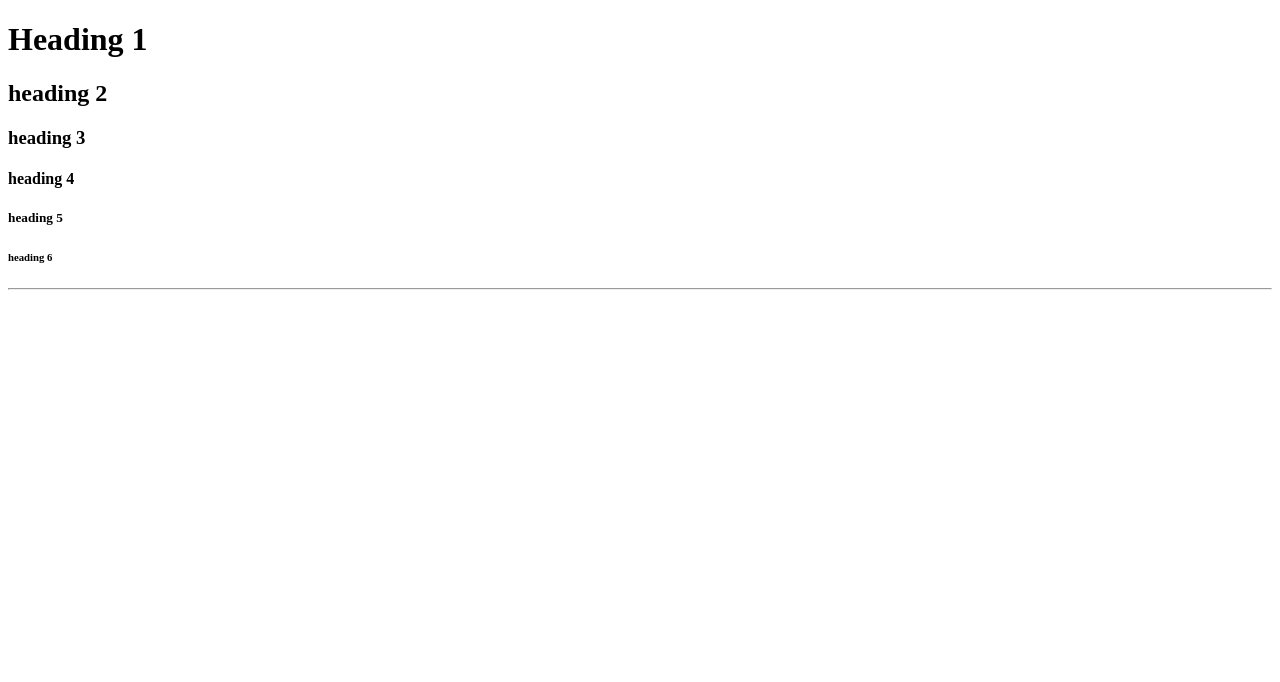
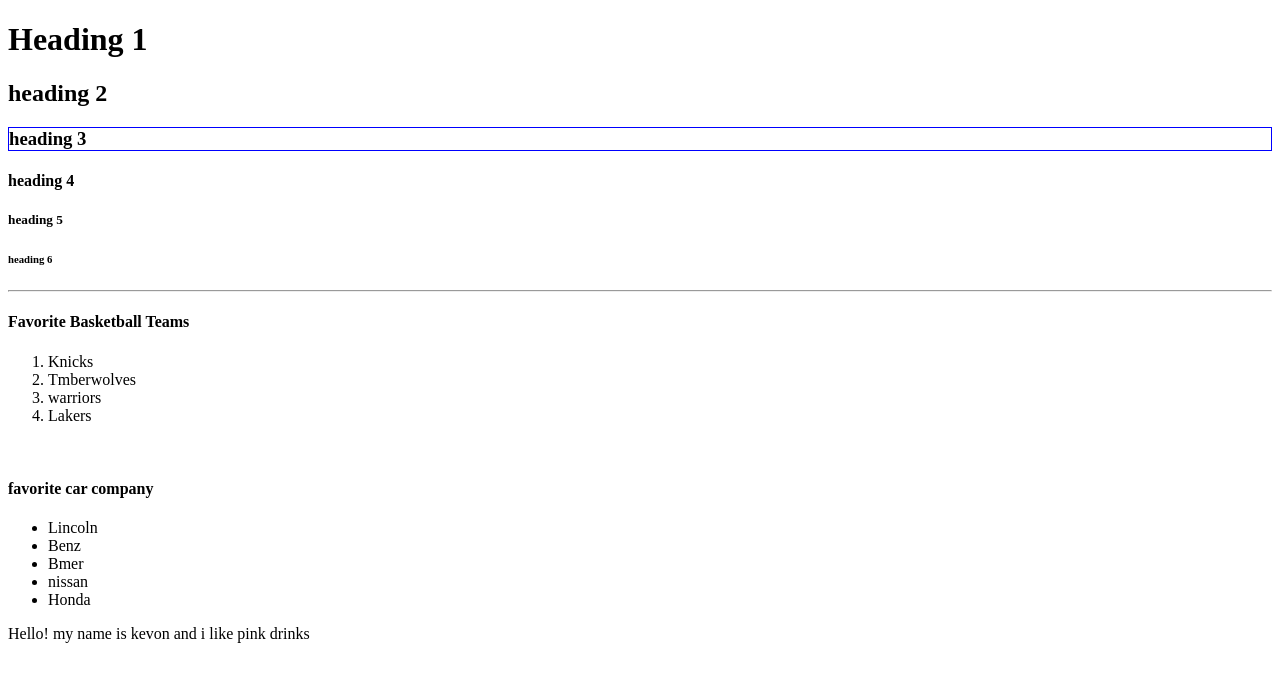
Before and after one commit to kgracie1/SE.111_32_2022, a plain HTML site: page week1_demo/index.html in a window 1280 px wide. Drawn offline with Linux system fonts and the light colour scheme.

Commit message:
end of W1D2 basics setup

```diff
--- a/week1_demo/index.html
+++ b/week1_demo/index.html
@@ -12,12 +12,36 @@
 
 <h1>Heading 1</h1>
 <h2>heading 2</h2>
-<h3>heading 3</h3>
+<h3 style="border:1px solid blue;">heading 3</h3>
 <h4>heading 4</h4>
 <h5>heading 5</h5>
 <h6>heading 6</h6>
 
 <hr>
 
+<div>
+    <h4>Favorite Basketball Teams</h4>
+
+    <ol>
+        <li>Knicks</li>
+        <li>Tmberwolves</li>
+        <li>warriors</li>
+        <li>Lakers</li>
+    </ol>
+
+    <br>
+
+    <h4>favorite car company</h4>
+    <ul>
+        <li>Lincoln</li>
+        <li>Benz</li>
+        <li>Bmer</li>
+        <li>nissan</li>
+        <li>Honda</li>
+    </ul>
+
+</div>
+
+<p>Hello! my name is kevon and i like pink drinks</p>
 </body>
 </html>
```
